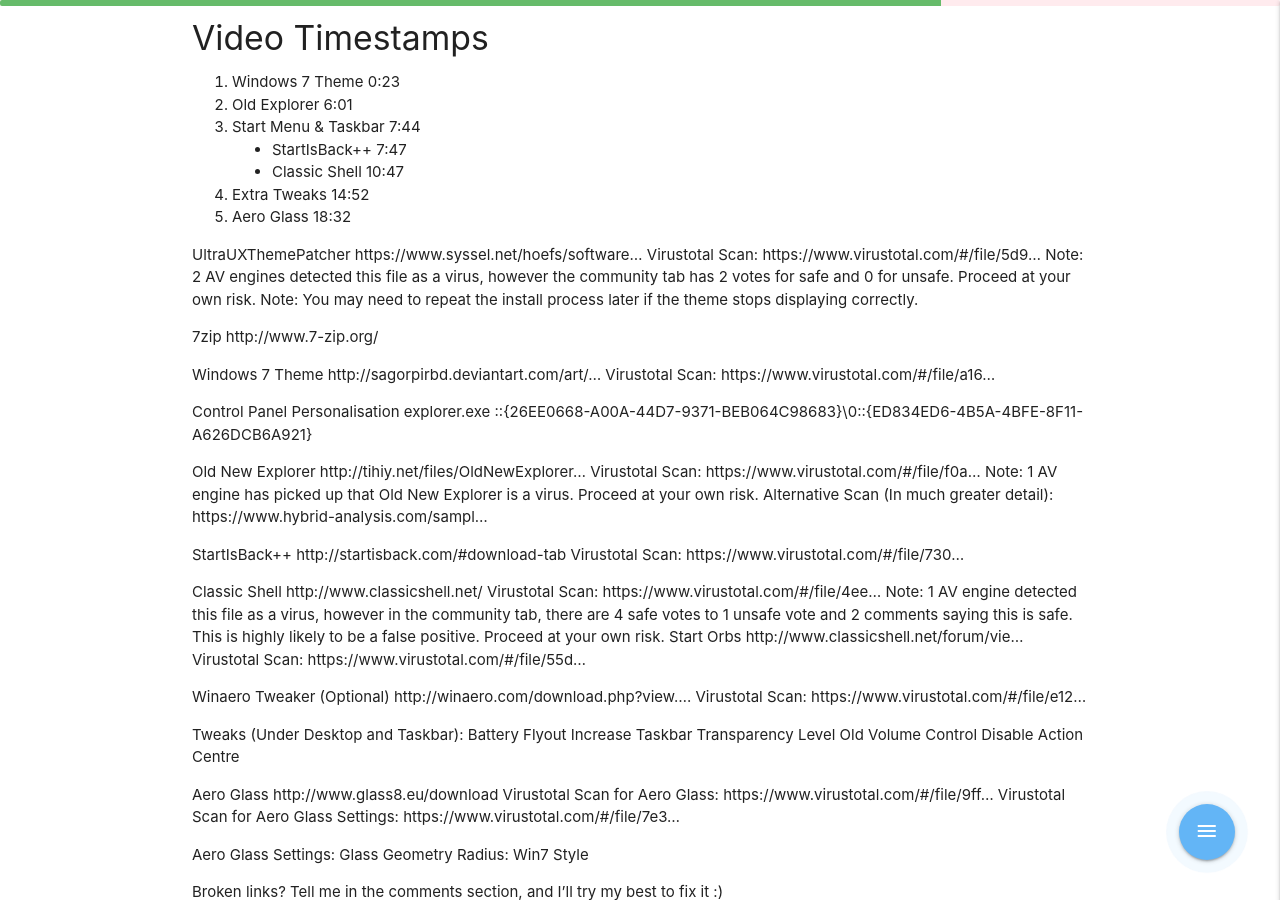
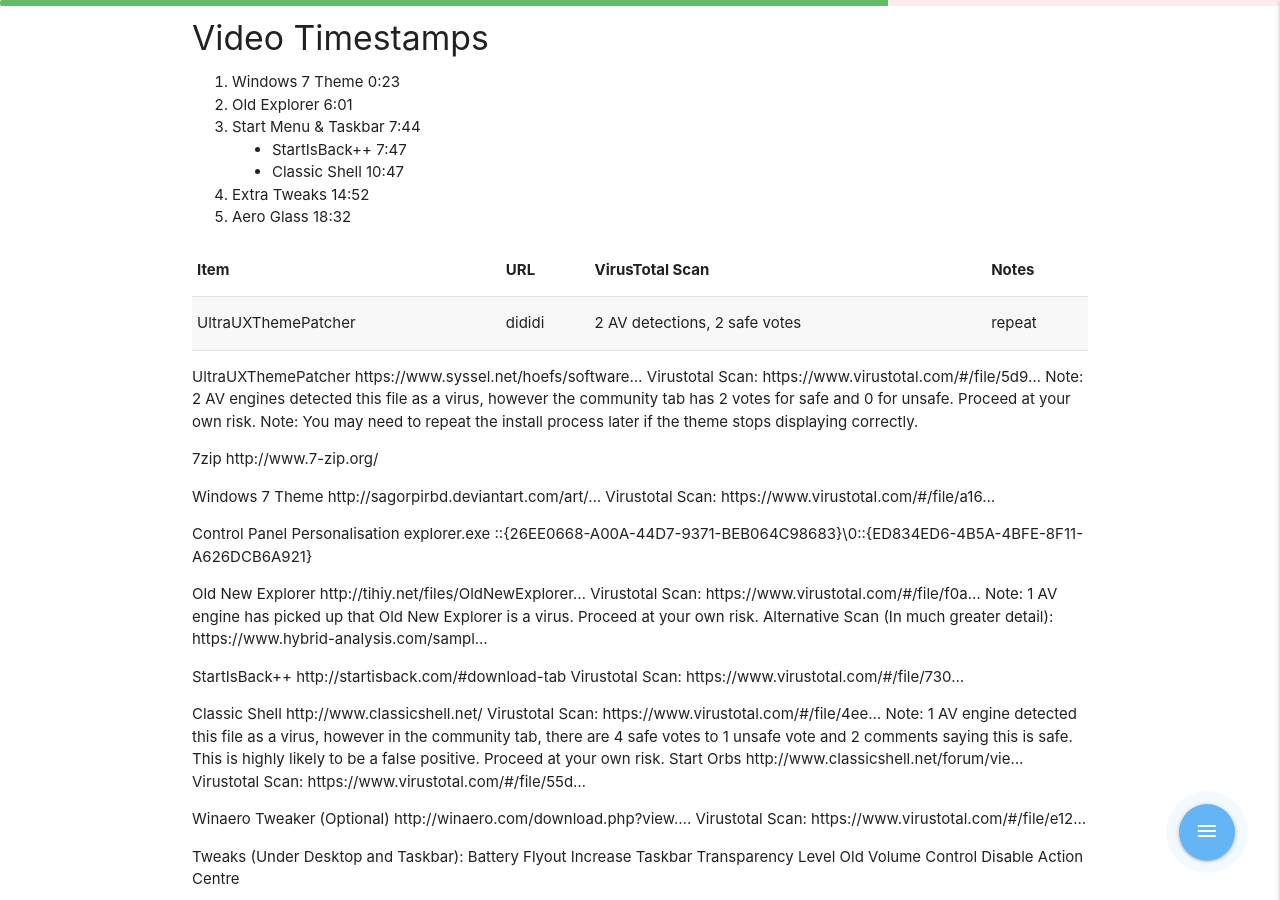
Before and after one commit to TheSleepyPenguin/TheSleepyPenguin.github.io, a Jekyll site: the page built from _posts/2017-09-02-win10-look-like-win7.md, in a window 1280 px wide and 900 px high, scrolled down 1511 px. Built offline with Jekyll 4.4.1, drawn with Linux system fonts in a browser that asks for light colours; nearby versions of some CDN libraries.

Commit message:
Update 2017-09-02-win10-look-like-win7.md

```diff
--- a/_posts/2017-09-02-win10-look-like-win7.md
+++ b/_posts/2017-09-02-win10-look-like-win7.md
@@ -39,6 +39,9 @@
 5. Aero Glass 18:32
 
 
+Item | URL | VirusTotal Scan | Notes
+--- | --- | --- | ---
+UltraUXThemePatcher | dididi | 2 AV detections, 2 safe votes | repeat
 
 UltraUXThemePatcher
 https://www.syssel.net/hoefs/software...
```
